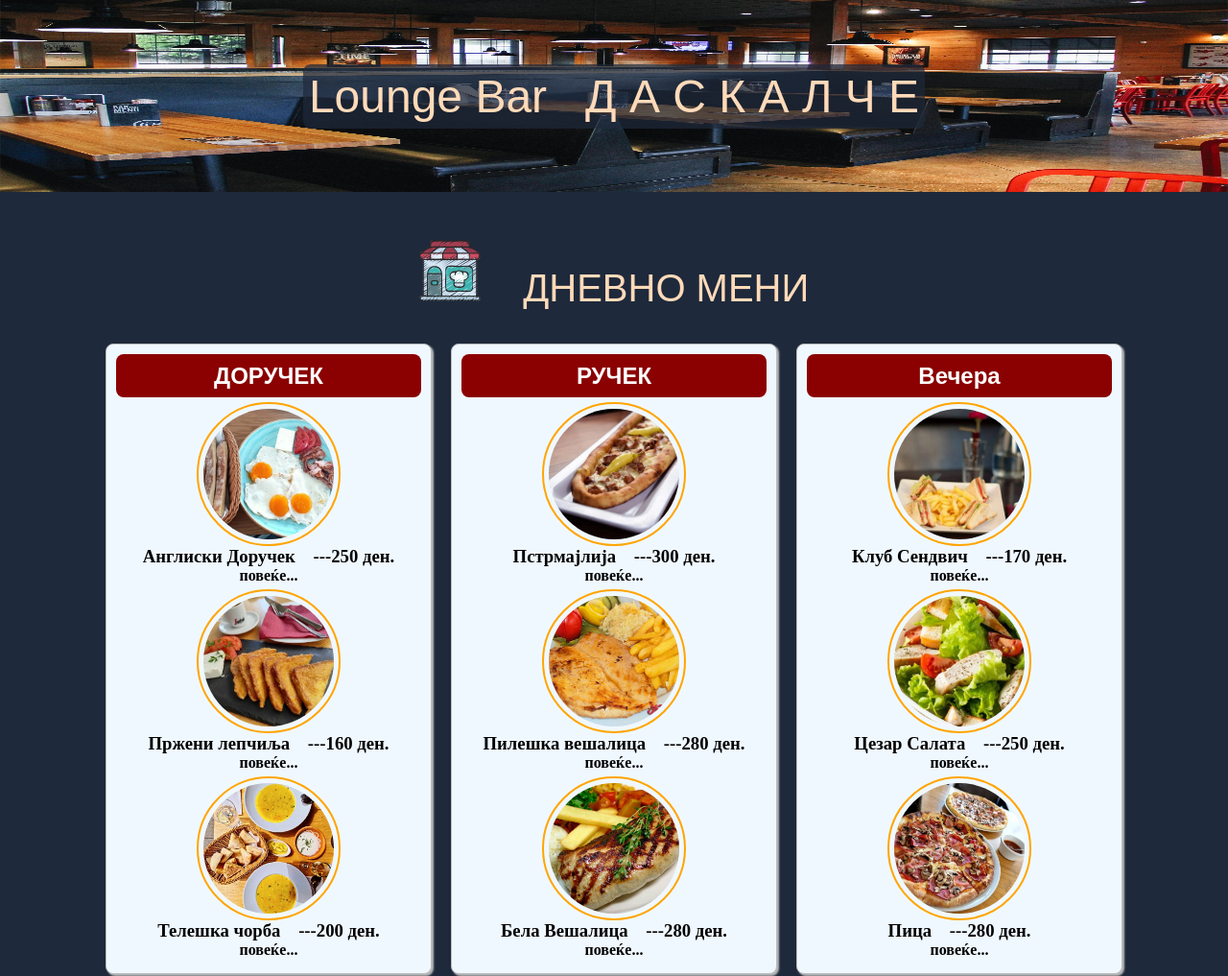
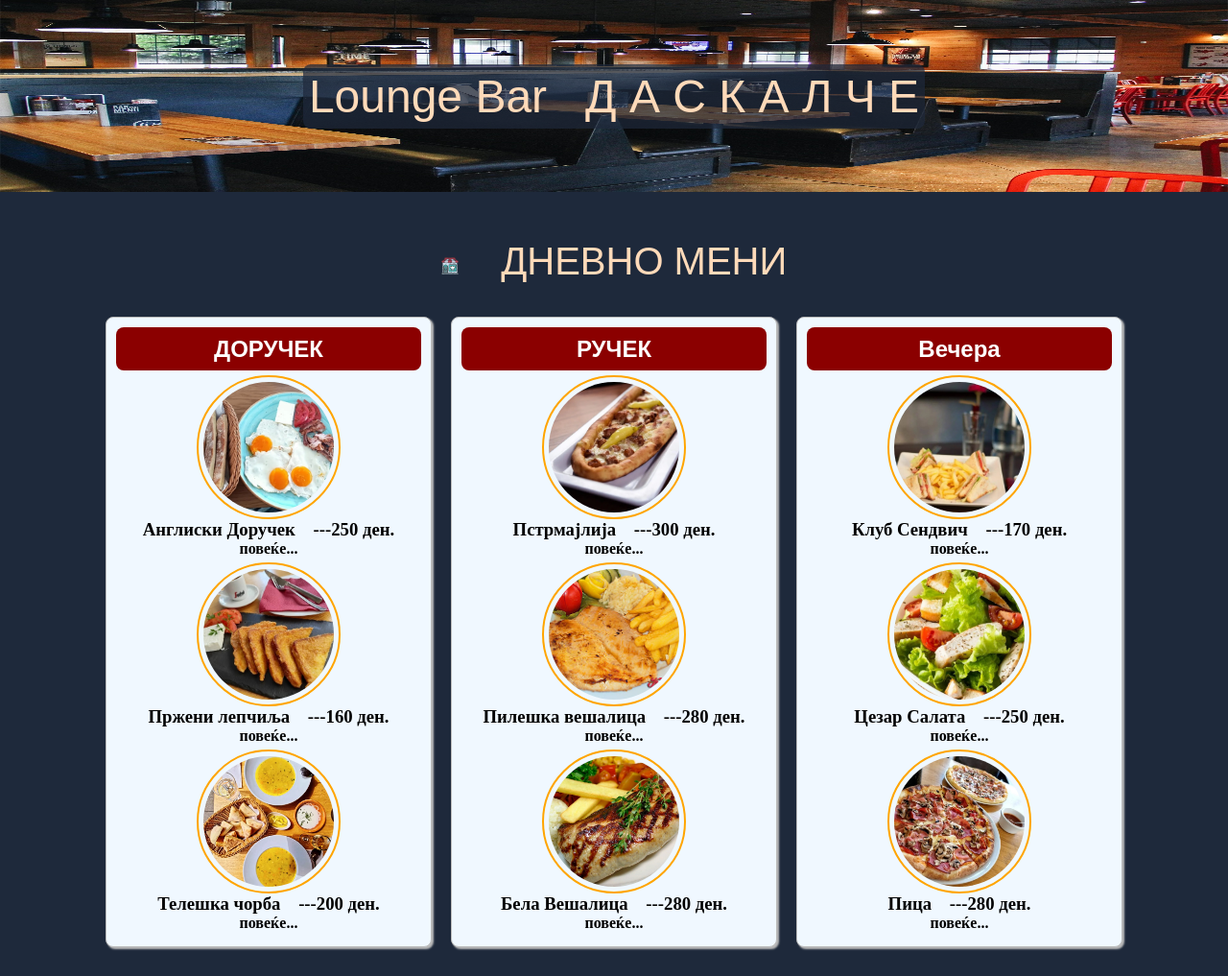
Before and after one commit to bojanstrkovski-21/daskalce, a plain HTML site: page index.html in a window 1280 px wide. Shown: the top 1017 px of the page at 96% size. Drawn offline with Linux system fonts and the light colour scheme; files whose address does not match are found by name; a web font is replaced by a local one.

Commit message:
Update style.css

```diff
--- a/style.css
+++ b/style.css
@@ -60,6 +60,11 @@ body {
   font-family: var(--font-family-4);
   font-weight: 400;
   color: peachpuff;
+}
+
+.icon-size {
+  height: 18px;
+  width: 18px;
 }
 
 #menu_row {
```
